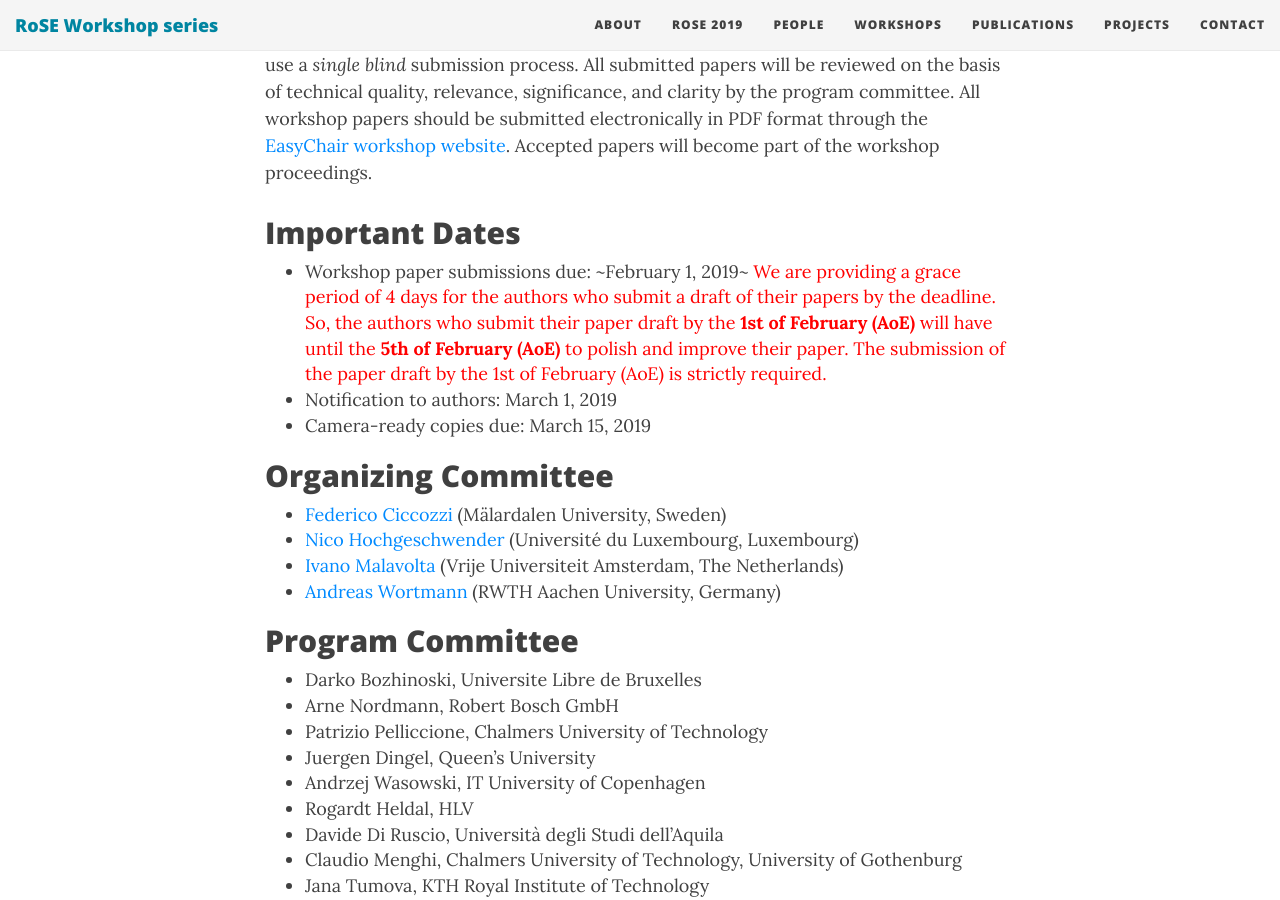
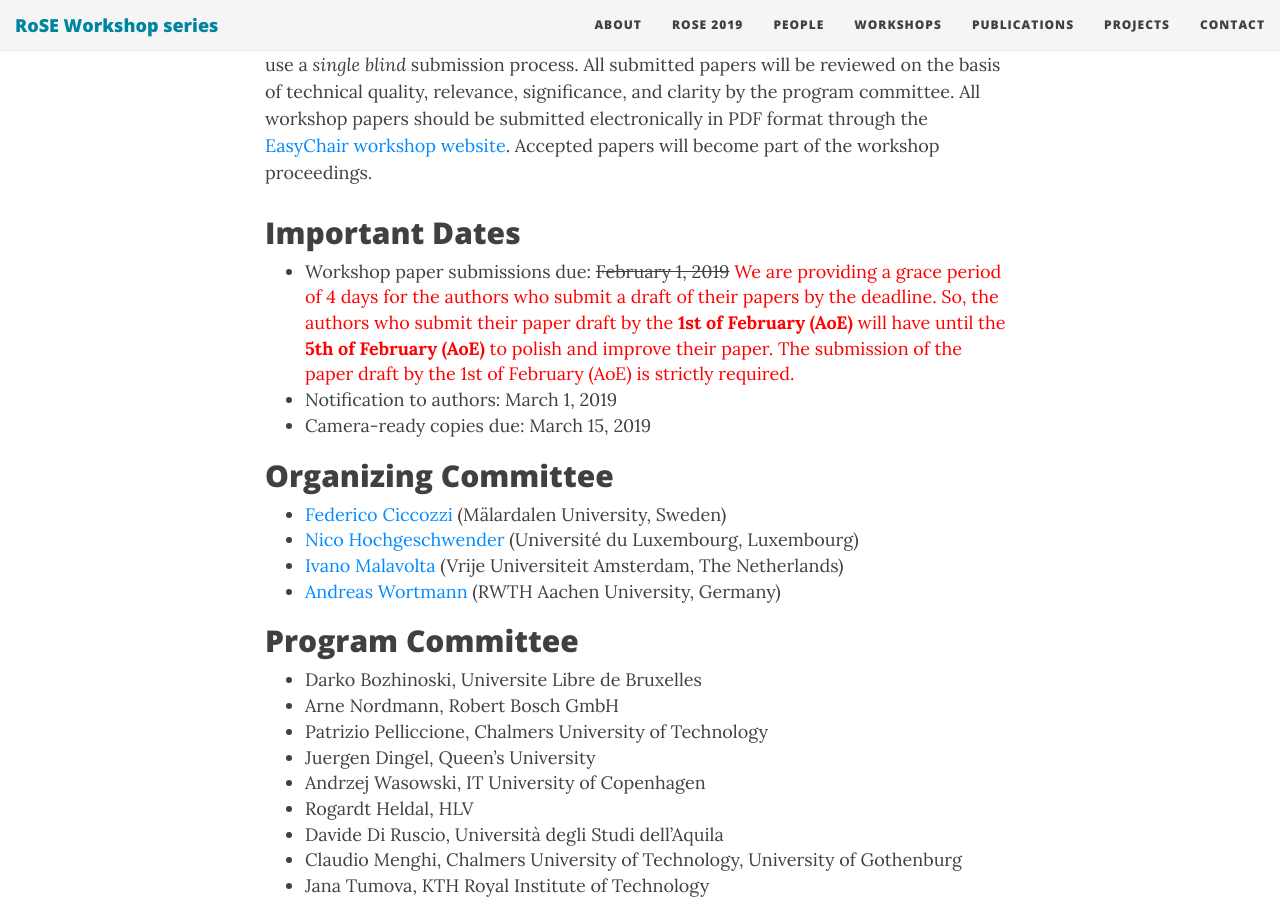
Before and after one commit to rose-workshops/rose-workshops.github.io, a Jekyll site: the page built from rose2019.md, in a window 1280 px wide and 900 px high, scrolled down 2119 px. Built offline with Jekyll 4.4.1, drawn with Linux system fonts in a browser that asks for light colours; nearby versions of some CDN libraries; some of the changed lines change nothing that is shown.

Commit message:
fix strikethrough for the new deadline

```diff
--- a/rose2019.md
+++ b/rose2019.md
@@ -52,7 +52,7 @@ Prospective participants are invited to submit
 Workshop papers must follow the [ICSE 2019 Format and Submission Guideline](https://2019.icse-conferences.org/track/icse-2019-Technical-Papers#Call-for-Papers), but will use a *single blind* submission process. All submitted papers will be reviewed on the basis of technical quality, relevance, significance, and clarity by the program committee. All workshop papers should be submitted electronically in PDF format through the [EasyChair workshop website](https://easychair.org/conferences/?conf=rose2019). Accepted papers will become part of the workshop proceedings.
 
 ## Important Dates
-- Workshop paper submissions due: ~February 1, 2019~ <span style="color:red;">We are providing a grace period of 4 days for the authors who submit a draft of their papers by the deadline. So, the authors who submit their paper draft by the <b>1st of February (AoE)</b> will have until the <b>5th of February (AoE)</b> to polish and improve their paper. The submission of the paper draft by the 1st of February (AoE) is strictly required.</span>
+- Workshop paper submissions due: <del>February 1, 2019</del> <span style="color:red;">We are providing a grace period of 4 days for the authors who submit a draft of their papers by the deadline. So, the authors who submit their paper draft by the <b>1st of February (AoE)</b> will have until the <b>5th of February (AoE)</b> to polish and improve their paper. The submission of the paper draft by the 1st of February (AoE) is strictly required.</span>
 - Notification to authors: March 1, 2019
 - Camera-ready copies due: March 15, 2019
 
```
